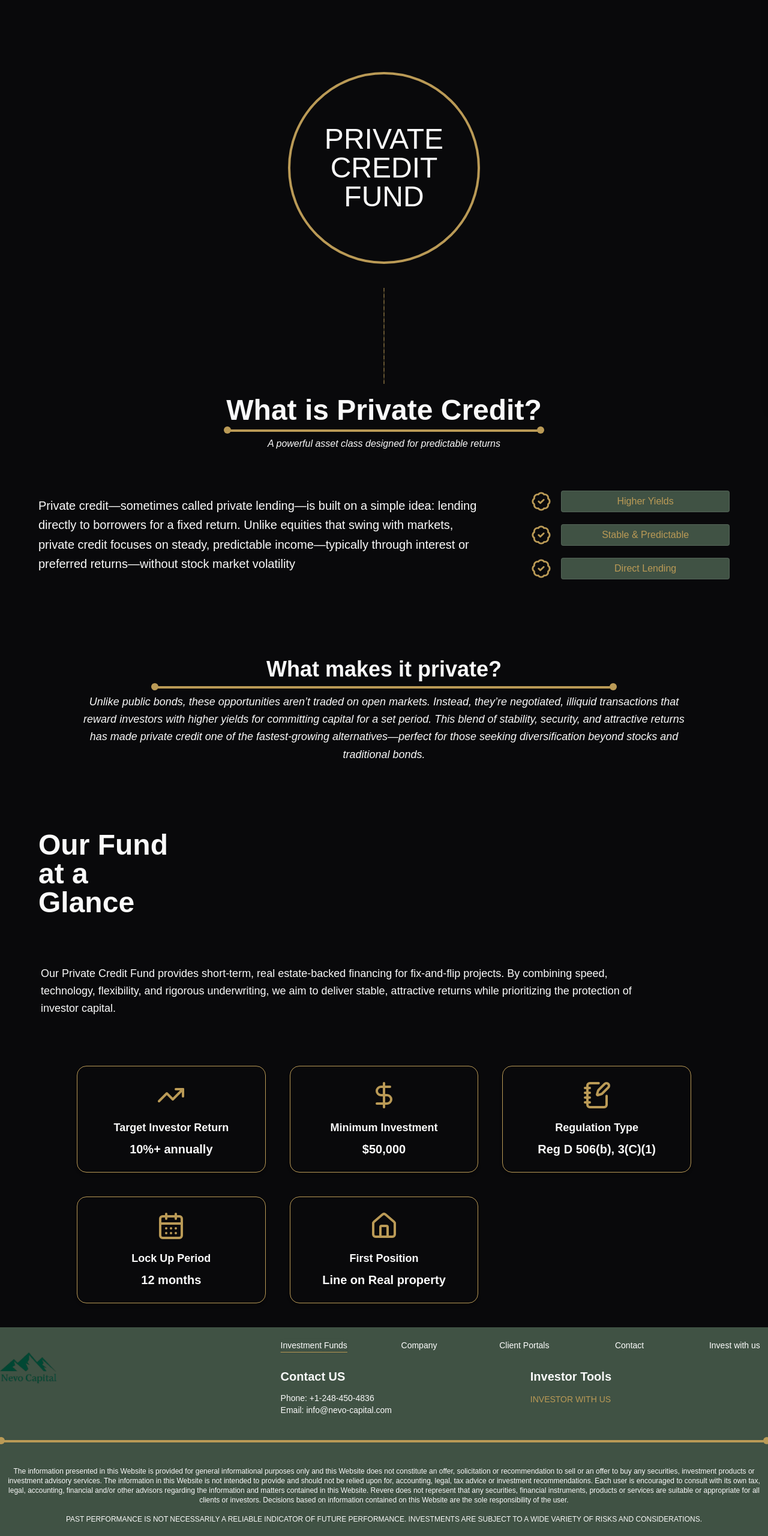
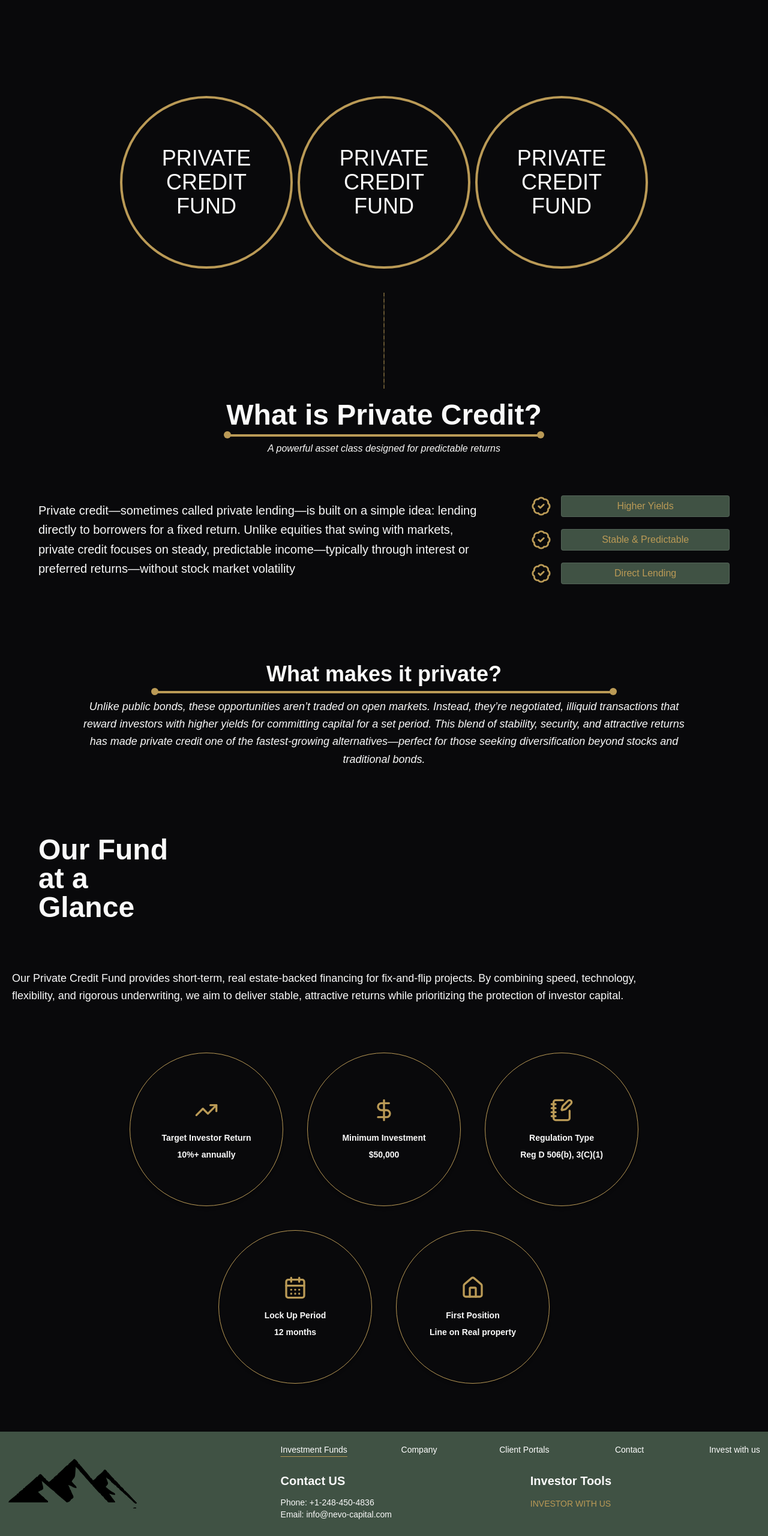
Before and after one commit to kid-us/nevocapital, a React (Vite) app: page /investment-funds in a window 1280 px wide. Shown: the part 120-2681 px from the top of the page at 60% size. Built offline with nearby package versions, Linux system fonts and the light colour scheme; a web font is replaced by a local one.

Commit message:
Comment added

```diff
--- a/src/assets/index.ts
+++ b/src/assets/index.ts
@@ -1,4 +1,5 @@
 import logo from "@/assets/logo.png";
+import footerLogo from "@/assets/footer-logo.svg";
 import hero from "@/assets/hero.png";
 
-export { logo, hero };
+export { logo, hero, footerLogo };
--- a/src/components/Footer.tsx
+++ b/src/components/Footer.tsx
@@ -1,4 +1,4 @@
-import { logo } from "@/assets";
+import { footerLogo } from "@/assets";
 import { nav } from "@/constants/navs";
 import { Link } from "@tanstack/react-router";
 
@@ -9,9 +9,7 @@ const Footer = () => {
         <div className="container mx-auto w-7xl md:px-8 lg:px-0  px-5">
           <div className="md:flex justify-between items-center">
             {/* Logo */}
-            <div className="mb-8">
-              <img src={logo} className="w-24" />
-            </div>
+            <img src={footerLogo} className="w-60" />
 
             {/* Links */}
             <div>
--- a/src/routes/InvestmentFunds.tsx
+++ b/src/routes/InvestmentFunds.tsx
@@ -19,6 +19,12 @@ interface Glance {
   icon: LucideIcon;
   value: string;
 }
+
+const heroSection: Badges[] = [
+  { id: 1, label: "Private Credit Fund" },
+  { id: 2, label: "Private Credit Fund" },
+  { id: 3, label: "Private Credit Fund" },
+];
 
 const badges: Badges[] = [
   { id: 1, label: "Higher Yields" },
@@ -61,13 +67,22 @@ const glance: Glance[] = [
 
 const InvestmentFundsPage = () => {
   return (
-    <div className="mt-20 md:mt-40 px-4 sm:px-6 lg:px-12">
+    <div className="mt-20 md:mt-50">
       <div className="flex flex-col items-center justify-center">
         {/* Circle with text */}
-        <div className="flex items-center justify-center border-4 border-cta rounded-full h-56 w-56 sm:h-72 sm:w-72 lg:h-80 lg:w-80">
-          <p className="text-2xl sm:text-3xl md:text-5xl uppercase px-6 sm:px-10 text-center">
-            Private Credit Fund
-          </p>
+        <div className="flex flex-wrap md:flex-nowrap justify-center md:gap-x-2 md:gap-y-3">
+          {heroSection.map((section) => (
+            <div
+              key={section.id}
+              className="flex items-center justify-center border-4 border-cta rounded-full
+                 w-36 h-40 md:w-60 md:h-60 lg:w-72 lg:h-72
+                 basis-1/2 lg:basis-1/3"
+            >
+              <p className="text-xl md:text-4xl uppercase px-6 sm:px-10 text-center">
+                {section.label}
+              </p>
+            </div>
+          ))}
         </div>
 
         {/* Dashed line below */}
@@ -153,18 +168,37 @@ const InvestmentFundsPage = () => {
           capital.
         </p>
 
-        <div className="flex justify-center items-center w-full mt-10 md:mt-20">
-          <div className="grid sm:grid-cols-2 lg:grid-cols-3 gap-6 md:gap-10 w-full max-w-5xl">
+        <div className="flex justify-center items-center w-full mt-10 md:mt-20 mb-10">
+          {/* Large Device */}
+          <div className="md:flex hidden flex-wrap justify-center gap-6 md:gap-10 w-full max-w-5xl">
             {glance.map((g) => (
               <div
                 key={g.id}
-                className="flex flex-col items-center justify-center border border-cta rounded-2xl p-6 shadow-md hover:shadow-lg transition"
+                className="basis-1/2 lg:basis-1/4 flex flex-col items-center justify-center border border-cta w-full h-28 md:w-full md:h-60 lg:w-full lg:h-64 rounded-full shadow-md hover:shadow-lg hover:bg-[#114536] transition-all duration-200"
               >
-                <g.icon className="text-cta w-10 h-10 sm:w-12 sm:h-12 mb-4" />
-                <p className="text-base sm:text-lg font-semibold text-center">
+                <g.icon className="text-cta md:w-10 md:h-10 mb-4" />
+                <p className="text-xs md:text-sm font-semibold text-center">
                   {g.label}
                 </p>
-                <p className="text-lg sm:text-xl mt-2 font-bold text-center">
+                <p className="text-xs md:text-sm mt-2 font-bold text-center">
+                  {g.value}
+                </p>
+              </div>
+            ))}
+          </div>
+
+          {/* Small Device */}
+          <div className="md:hidden grid grid-cols-2 gap-6 md:gap-10 w-full max-w-5xl">
+            {glance.map((g) => (
+              <div
+                key={g.id}
+                className="flex flex-col items-center justify-center border border-cta w-full h-40 md:w-full md:h-60 lg:w-full lg:h-64 rounded-full shadow-md hover:shadow-lg hover:bg-[#114536] transition-all duration-200"
+              >
+                <g.icon className="text-cta md:w-10 md:h-10 mb-4" />
+                <p className="text-xs md:text-sm font-semibold text-center">
+                  {g.label}
+                </p>
+                <p className="text-xs md:text-sm mt-2 font-bold text-center">
                   {g.value}
                 </p>
               </div>
```
Also changed, not shown: src/assets/footer-logo.svg (added).
